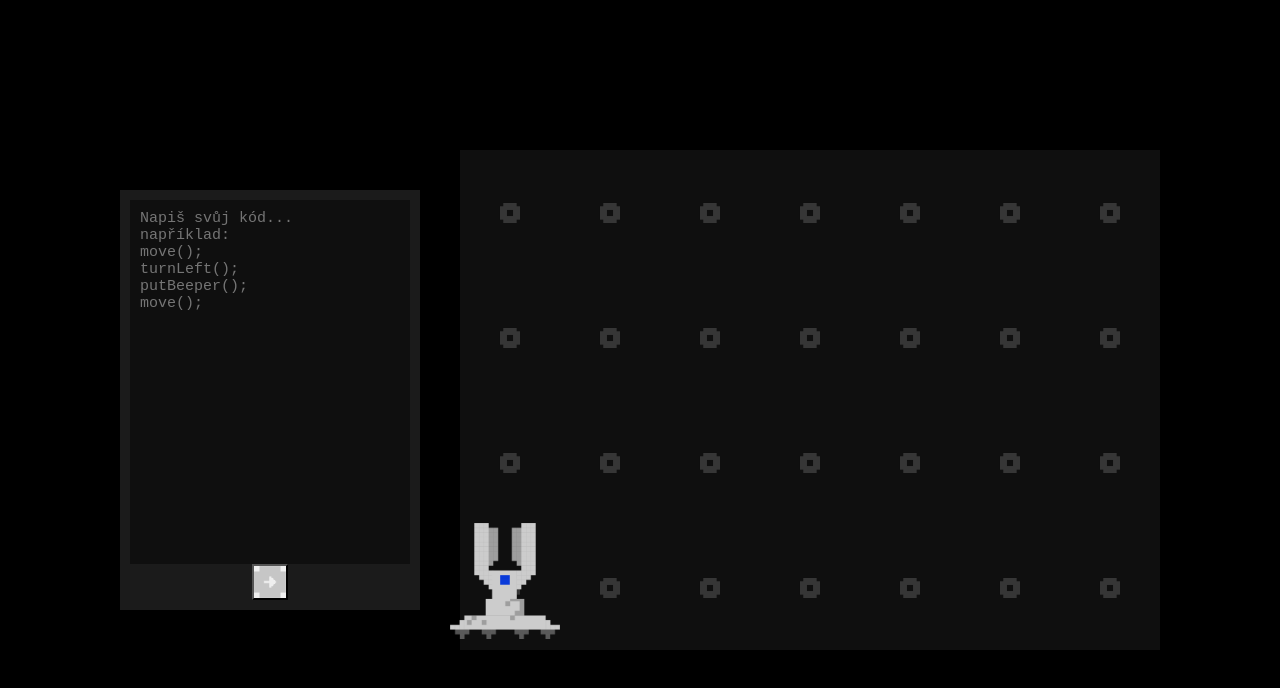
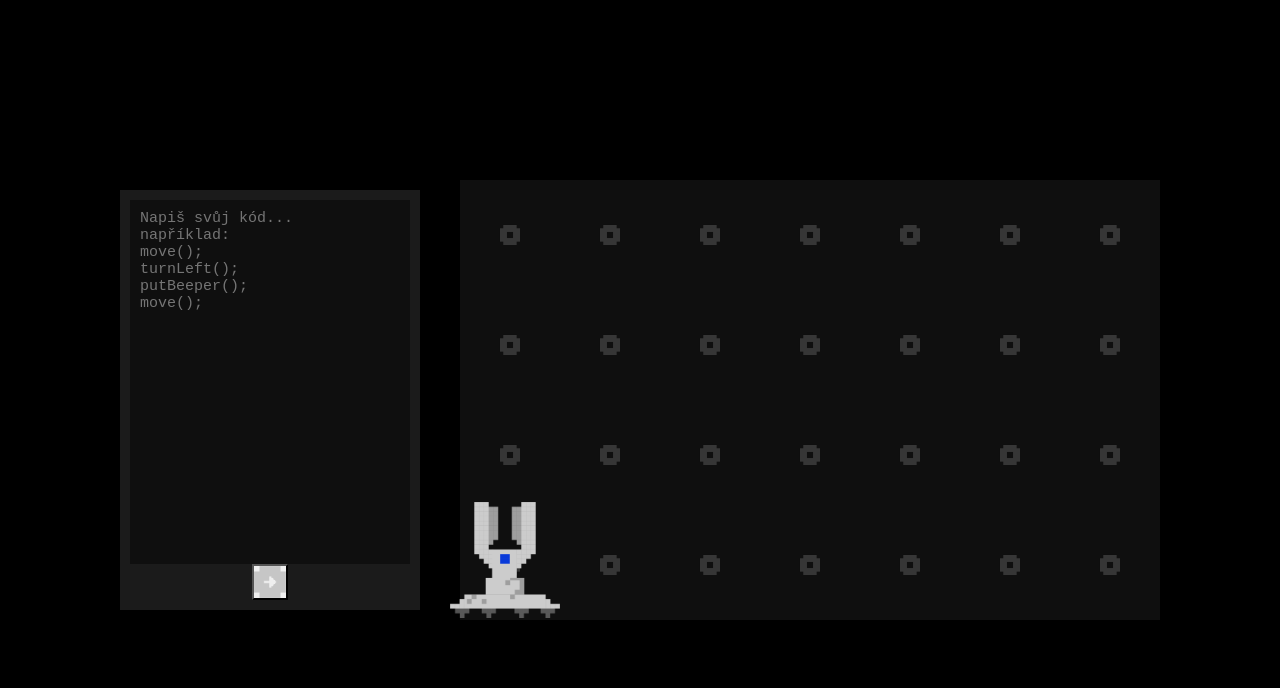
Before and after one commit to johanahlavacova3-hue/KarelDev, a plain HTML site: page index.html in a window 1280 px wide. Drawn offline with Linux system fonts and the light colour scheme.

Commit message:
Update style.css

```diff
--- a/style.css
+++ b/style.css
@@ -74,7 +74,7 @@ button:hover {
   grid-template-rows: repeat(4, 1fr);
   border: 0px solid #2c2c2c;
   width: 700px;
-  height: 500px;
+  height: 440px;
   background-color: #0f0f0f;
 }
 
```
